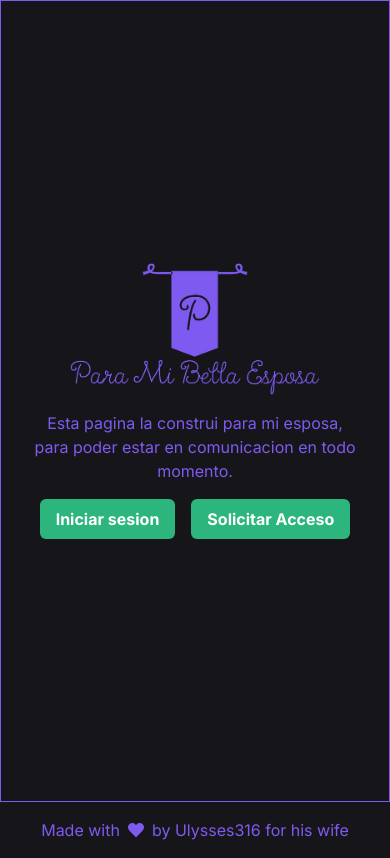
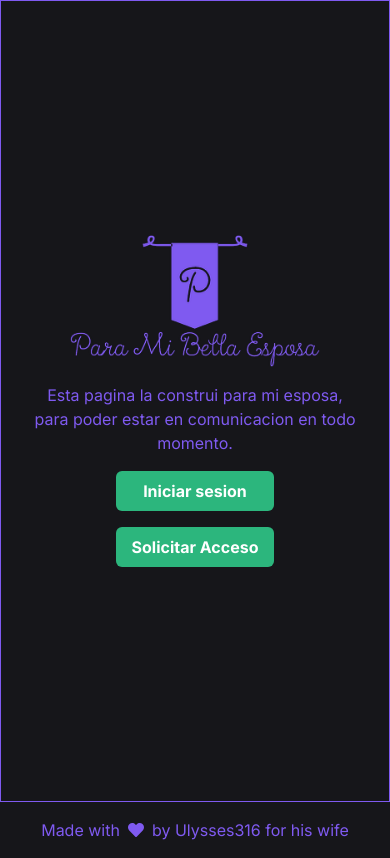
Before and after one commit to ulysses316/china-chat, a Next.js app: page / in a window 390 px wide. Built offline with nearby package versions, Linux system fonts and the light colour scheme; no server answers.

Commit message:
[ADD] All users on chat presentation [TODO] Implement socket.io and send message

```diff
--- a/app/api/auth/[...nextauth]/route.js
+++ b/app/api/auth/[...nextauth]/route.js
@@ -4,19 +4,8 @@ import { MongoDBAdapter } from "@auth/mongodb-adapter";
 import clientPromise from "@/lib/db/db";
 import CredentialsProvider from "next-auth/providers/credentials";
 
-const handler = NextAuth({
+export const authOptions = {
   providers: [
-    // EmailProvider({
-    //   server: {
-    //     host: process.env.EMAIL_SERVER_HOST,
-    //     port: process.env.EMAIL_SERVER_PORT,
-    //     auth: {
-    //       user: process.env.EMAIL_SERVER_USER,
-    //       pass: process.env.EMAIL_SERVER_PASSWORD,
-    //     },
-    //   },
-    //   from: process.env.EMAIL_FROM,
-    // }),
     CredentialsProvider({
       name: "Credentials",
       credentials: {
@@ -30,24 +19,25 @@ const handler = NextAuth({
         },
       },
       async authorize(credentials, req) {
+        try {
           const res = await fetch(`${process.env.NEXTAUTH_URL}/api/signin`, {
             method: "POST",
             body: JSON.stringify(credentials),
             headers: { "Content-Type": "application/json" },
           });
-        const { data } = await res.json();
+          const { data, error, status } = await res.json();
 
-        // If no error and we have user data, return it
           if (res.ok && data) {
-          console.log("PUES SI WE");
             return data;
+          } else {
+            throw new Error(error, status);
           }
-        // Return null if user data could not be retrieved
-        return null;
+        } catch (error) {
+          throw new Error(error.message || "Internal Server Error");
+        }
       },
     }),
   ],
-  // adapter: MongoDBAdapter(clientPromise),
   pages: {
     signIn: "/auth/signin",
     newUser: "/auth/signup",
@@ -67,6 +57,8 @@ const handler = NextAuth({
       return session;
     },
   },
-});
+};
+
+const handler = NextAuth(authOptions);
 
 export { handler as GET, handler as POST };
--- a/app/api/signin/route.js
+++ b/app/api/signin/route.js
@@ -12,7 +12,7 @@ export async function POST(request) {
 
     if (!user) {
       return NextResponse.json(
-        { error: "No se encontro ningun usuario" },
+        { error: "No se encontro ningun usuario con ese email" },
         { status: 404 }
       );
     }
--- /dev/null
+++ b/app/chat/get-chats/route.js
@@ -0,0 +1,33 @@
+import { connectMongo } from "@/lib/db/mongoose";
+import User from "@/lib/models/users";
+import { NextResponse } from "next/server";
+
+export async function GET(request, res) {
+  const url = new URL(request.url);
+  const searchParams = new URLSearchParams(url.searchParams);
+  const email = searchParams.get("email");
+
+  if (request.method !== "GET") {
+    return NextResponse.json(
+      { message: "Method not allowed" },
+      { status: 405 }
+    );
+  }
+
+  try {
+    await connectMongo();
+
+    const users = await User.find({ email: { $ne: email } });
+
+    if (typeof users === "undefined") {
+      return NextResponse.json(
+        { error: users },
+        {
+          status: 404,
+        }
+      );
+    }
+
+    return NextResponse.json({ data: users });
+  } catch (error) {}
+}
--- a/app/chat/page.jsx
+++ b/app/chat/page.jsx
@@ -1,19 +1,34 @@
+import { getServerSession } from "next-auth/next";
+import { authOptions } from "@/app/api/auth/[...nextauth]/route";
 import ChatSelect from "@/components/menu/ChatSelect";
+import { cookies } from "next/headers"
 
-export default function page() {
+
+export default async function page() {
+    const cookieStore = cookies();
+    const sessionCookie = cookieStore.get('next-auth.session-token');
+    const session = await getServerSession(authOptions);
+
+    const res = await fetch(`${process.env.NEXT_PUBLIC_URL}/chat/get-chats?email=${session.user.email}`, {
+        method: 'GET',
+        headers: {
+            'Authorization': `Bearer ${sessionCookie?.value}`,
+            'Content-Type': 'application/json',
+            'Cookie': `next-auth.session-token=${sessionCookie?.value}`,
+        },
+        credentials: 'include',
+    });
+
+    const users = await res.json();
+
     return (
         <main
             className={`grid bg-fondo min-h-[100dvh] gap-3 px-4 py-8 grid-cols-1 text-white`}>
             <div className={`border-highlighter border rounded-xl`}>
                 <div className={`overflow-y-scroll max-h-[92vh]`}>
-                    <ChatSelect />
-                    <ChatSelect />
-                    <ChatSelect />
-                    <ChatSelect />
-                    <ChatSelect />
-                    <ChatSelect />
-                    <ChatSelect />
-                    <ChatSelect />
+                    {users.data.map((item, index) => (
+                        <ChatSelect user_data={item} key={`chat-${index}`}/>
+                    ))}
                 </div>
             </div>
         </main>
--- a/app/page.jsx
+++ b/app/page.jsx
@@ -15,9 +15,12 @@ export default function Home() {
           <p className="text-highlighter text-center">
             Esta pagina la construi para mi esposa, para poder estar en comunicacion en todo momento.
           </p>
-          <div className="flex gap-4">
+          <div className="flex gap-4 flex-col sm:flex-row">
             {user.status === "authenticated" ? (
-              <Button onClick={signOut}>Cerrar sesion</Button>
+              <>
+                <Button onClick={signOut}>Cerrar sesion</Button>
+                <Button href={"/chat"}>Ir a los chats</Button>
+              </>
             ) : (
 
               <Button href={"/auth/signin"}>Iniciar sesion</Button>
--- /dev/null
+++ b/app/socket.js
@@ -0,0 +1,5 @@
+"use client";
+
+import { io } from "socket.io-client";
+
+export const socket = io();
--- a/components/auth/LoginCard.jsx
+++ b/components/auth/LoginCard.jsx
@@ -2,14 +2,14 @@
 import React from 'react'
 import { useFormik } from 'formik'
 import * as Yup from 'yup'
-import { FaRegUser } from "react-icons/fa";
 import Image from 'next/image';
 import { useSession, signIn, signOut } from "next-auth/react"
-
+import { useRouter } from 'next/navigation';
 
 export default function LoginCard() {
   const user = useSession()
-  console.log(user);
+  const router = useRouter();
+
   const formik = useFormik({
     initialValues: {
       email: "",
@@ -23,25 +23,23 @@ export default function LoginCard() {
       try {
         const res = await signIn("credentials", {
           email: values.email,
-          password: values.password
+          password: values.password,
+          redirect: false
         })
 
-        const { data, error, message } = await res.json();
-
         if (res.ok) {
-          console.log("Te me cuidas");
-          console.log(data);
+          router.push("/")
         }
 
+        console.log(res);
+
         if (res.status === 401) {
-          // formik.errors.general = error;
-          // formik.touched.general = true;
-          console.log(error);
+          formik.errors.general = res.error;
+          formik.touched.general = true;
         }
       } catch (error) {
-        console.error(error);
-        // formik.errors.general = error;
-        // formik.touched.general = true;
+        formik.errors.general = error;
+        formik.touched.general = true;
       }
     }
   })
--- a/components/common/Button.jsx
+++ b/components/common/Button.jsx
@@ -4,7 +4,7 @@ import Link from 'next/link'
 export default function Button({ onClick, href, type, children, className }) {
     if (onClick && !href && !type) {
         return (
-            <button className={`text-white rounded-md bg-alter px-4 py-2 font-bold ${className}`} onClick={onClick} type='button'>
+            <button className={`text-white rounded-md bg-alter px-4 py-2 font-bold text-center ${className}`} onClick={onClick} type='button'>
                 {children}
             </button>
         )
@@ -12,7 +12,7 @@ export default function Button({ onClick, href, type, children, className }) {
 
     else if (href && !type && !onClick) {
         return (
-            <Link href={href} className={`text-white rounded-md bg-alter px-4 py-2 font-bold ${className}`} onClick={onClick}>
+            <Link href={href} className={`text-white rounded-md bg-alter px-4 py-2 font-bold text-center ${className}`} onClick={onClick}>
                 {children}
             </Link>
         )
@@ -20,7 +20,7 @@ export default function Button({ onClick, href, type, children, className }) {
 
     else if (type && !onClick && !href) {
         return (
-            <button className={`text-white rounded-md bg-alter px-4 py-2 font-bold ${className}`} type='submit'>
+            <button className={`text-white rounded-md bg-alter px-4 py-2 font-bold text-center ${className}`} type='submit'>
                 {children}
             </button>
         )
--- a/components/menu/ChatSelect.jsx
+++ b/components/menu/ChatSelect.jsx
@@ -1,11 +1,11 @@
 import React from "react";
 import Link from "next/link";
 
-export default function ChatSelect() {
+export default function ChatSelect({ user_data }) {
     return (
-        <Link href={"/chat/5545616612"}>
+        <Link href={`/chat/${user_data._id}`}>
             <div className="p-4 border-b border-b-highlighter hover:border-b-alter hover:border-b-2">
-                <h2 className="font-bold text-lg">Nombre de contacto</h2>
+                <h2 className="font-bold text-lg">{user_data.name}</h2>
                 <p className="line-clamp-1 my-2">
                     Lorem ipsum dolor sit amet consectetur adipisicing elit. Amet non a
                     asperiores ab, est tenetur blanditiis, soluta animi dicta laboriosam
--- /dev/null
+++ b/middleware.js
@@ -0,0 +1,3 @@
+export { default } from "next-auth/middleware";
+
+export const config = { matcher: ["/chat/:path*"] };
--- a/package.json
+++ b/package.json
@@ -22,6 +22,8 @@
     "react": "^18",
     "react-dom": "^18",
     "react-icons": "^5.0.1",
+    "socket.io": "^4.7.5",
+    "socket.io-client": "^4.7.5",
     "yup": "^1.4.0"
   },
   "devDependencies": {
```
Also changed, not shown: app/chat/[_id]/page.jsx (renamed from app/chat/[phone]/page.jsx), 2 other files (tests, documents, lock files or other folders). Lines whose indentation alone changed are shown as unchanged.
